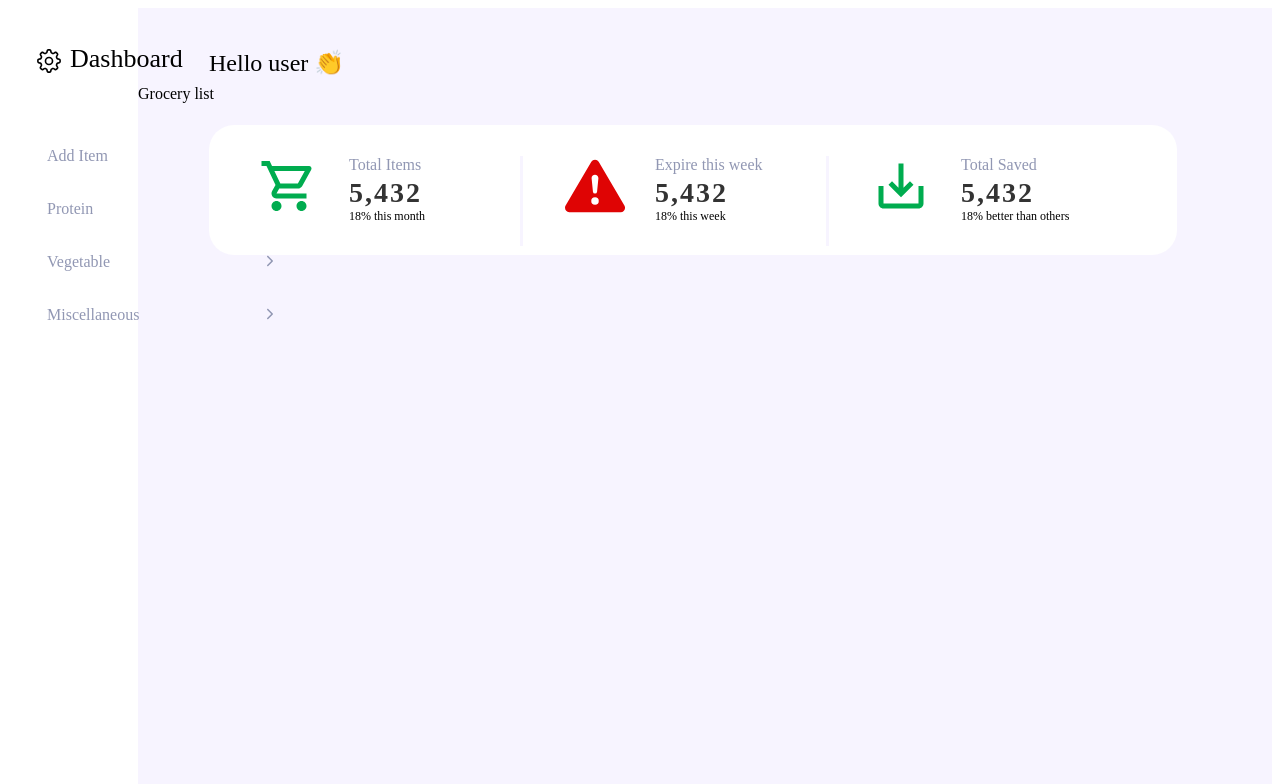
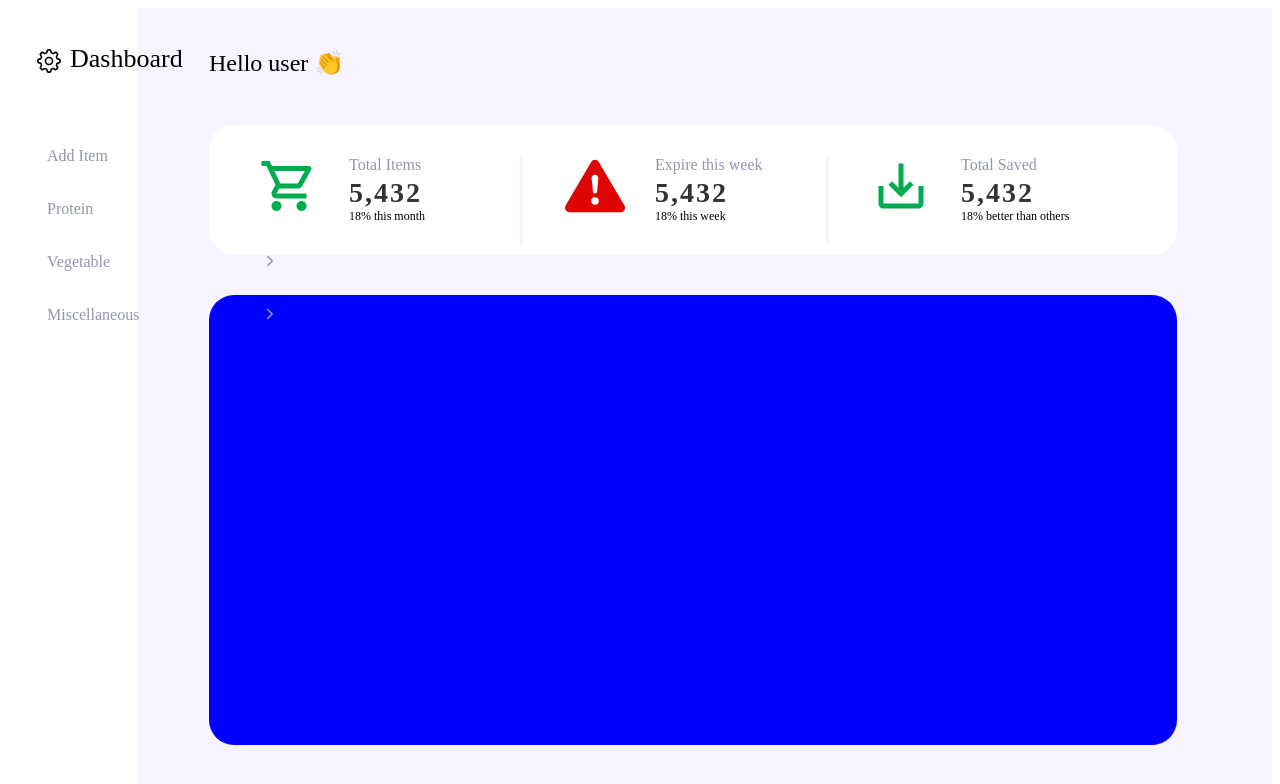
Before and after one commit to jyhaoo/grocery-management, a React (Create React App) app in the folder grocery-management-reactjs/: page / in a window 1280 px wide. Shown: the top 784 px of the page. Built offline with nearby package versions, Linux system fonts and the light colour scheme.

Commit message:
feat: initial commit of grocery list

```diff
--- a/grocery-management-reactjs/src/components/groceryList/index.js
+++ b/grocery-management-reactjs/src/components/groceryList/index.js
@@ -1,5 +1,17 @@
+import styled from "styled-components";
+
+const GroceryContainer = styled.div`
+  background-color: blue;
+  width: 968px;
+  height: 450px;
+  margin-top: 210px;
+  margin-left: 71px;
+  margin-right: 95px;
+  border-radius: 25px;
+`;
+
 const GroceryList = () => {
-  return <div>Grocery list</div>;
+  return <GroceryContainer></GroceryContainer>;
 };
 
 export default GroceryList;
```
